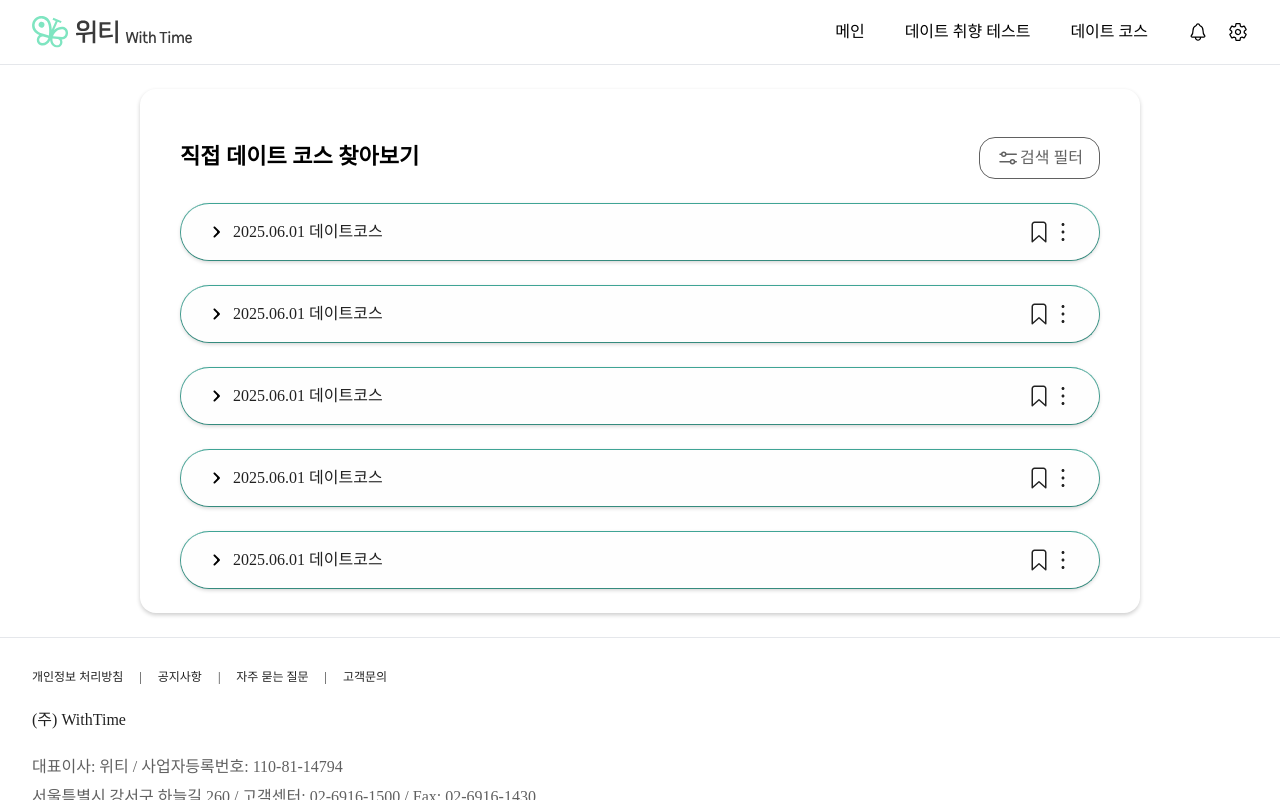
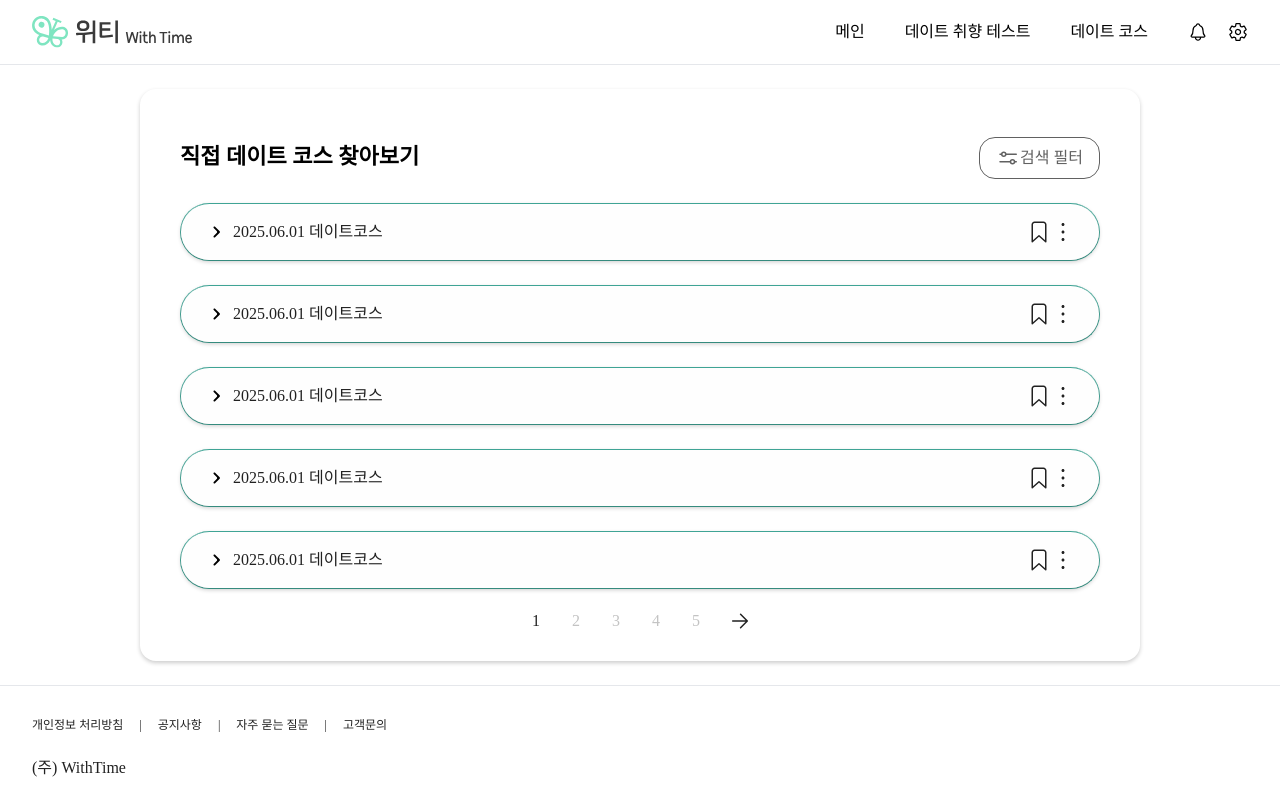
Before and after one commit to WithTime12/WithTimeFE, a React (Vite) app: page /findCourse in a window 1280 px wide. Built offline with nearby package versions, Linux system fonts and the light colour scheme; no server answers.

Commit message:
feat: 네비게이터 구현 완료

```diff
--- /dev/null
+++ b/src/components/common/navigator.tsx
@@ -0,0 +1,43 @@
+import ArrowBack from '@/assets/icons/default_arrows/arrow_back.svg?react';
+import ArrowForward from '@/assets/icons/default_arrows/arrow_forward.svg?react';
+
+type TNavigatorProps = {
+    current: number; // 현재 페이지 번호 (1부터 시작)
+    end: number; // 전체 페이지 수
+    onClick: (page: number) => void;
+};
+
+export default function Navigator({ current, end, onClick }: TNavigatorProps) {
+    const groupSize = 5; // 한 번에 보여줄 페이지 수
+    const groupStart = Math.floor((current - 1) / groupSize) * groupSize + 1;
+    const groupEnd = Math.min(groupStart + groupSize - 1, end);
+
+    const pages = [];
+    for (let i = groupStart; i <= groupEnd; i++) {
+        pages.push(i);
+    }
+
+    return (
+        <div className="flex gap-2 justify-center items-center mt-4">
+            {groupStart > 1 && (
+                <button onClick={() => onClick(groupStart - 1)} className="px-2">
+                    <ArrowBack stroke="#212121" />
+                </button>
+            )}
+            {pages.map((page) => (
+                <button
+                    key={page}
+                    onClick={() => onClick(page)}
+                    className={`px-3 py-1 rounded ${current === page ? 'text-default-gray-800' : 'text-default-gray-500'}`}
+                >
+                    {page}
+                </button>
+            ))}
+            {groupEnd < end && (
+                <button onClick={() => onClick(groupEnd + 1)} className="px-2">
+                    <ArrowForward stroke="#212121" />
+                </button>
+            )}
+        </div>
+    );
+}
--- a/src/components/dateCourse/dateCourse.tsx
+++ b/src/components/dateCourse/dateCourse.tsx
@@ -7,8 +7,8 @@ import BookmarkBlank from '@/assets/icons/Bookmark_Blank.svg?react';
 import KeyboardArrowDown from '@/assets/icons/keyboard_arrow_down_False.svg?react';
 import More from '@/assets/icons/more_False.svg?react';
 
-function DateCourse() {
-    const [open, setOpen] = useState(false);
+function DateCourse({ defaultOpen = false }: { defaultOpen?: boolean }) {
+    const [open, setOpen] = useState(defaultOpen || false);
 
     const clickBookmark = () => {
         console.log('북마크 해제');
--- /dev/null
+++ b/src/components/dateCourse/dateCourseLoading.tsx
@@ -0,0 +1,18 @@
+import LoadingLogo from '@/assets/withTimeLogo/loadingLogo.svg?react';
+import Logo from '@/assets/withTimeLogo/logo_Blank.svg?react';
+
+export default function DateCourseLoading() {
+    return (
+        <div className="flex flex-col z-1000 top-0 bg-default-gray-100 items-center justify-center w-[100vw] h-[100vh] absolute">
+            <div className="font-heading1 text-center">
+                Madeleine님만의
+                <br />
+                데이트 코스 만드는 중...
+            </div>
+            <div className="relative flex justify-center w-full h-[300px]">
+                <Logo className="self-center absolute animate-blink" width={263} height={231} />
+                <LoadingLogo className="self-center" width={263} height={231} />
+            </div>
+        </div>
+    );
+}
--- a/src/components/dateCourse/dateCourseSearchFilterOption.tsx
+++ b/src/components/dateCourse/dateCourseSearchFilterOption.tsx
@@ -122,8 +122,8 @@ export default function DateCourseSearchFilterOption({ options, type, value, onC
 
                 {type === 'time' && (
                     <div className="flex flex-col gap-4 justify-center items-center w-full">
-                        <div className="flex gap-8 items-center w-fit flex-wrap sm:flex-nowrap rounding-32 border-[2px] border-primary-500 py-[16px] px-[32px]">
-                            <div className="relative flex" onClick={handleDateClick}>
+                        <div className="flex gap-3 items-center w-fit flex-nowrap sm:flex-nowrap rounding-32 border-[2px] border-primary-500 py-[16px] px-[32px]">
+                            <div className="relative flex gap-[4px]" onClick={handleDateClick}>
                                 <Calendar stroke="#000000" />
                                 <div className="cursor-pointer font-heading3 text-default-gray-800">{date}</div>
 
--- a/src/index.css
+++ b/src/index.css
@@ -122,6 +122,20 @@ li {
   .shadow-default {
     box-shadow: 0px 2px 4px 0px rgba(0, 0, 0, 0.2);
   }
+
+  .animate-blink {
+    animation: blink 1.5s ease-in-out infinite;
+  }
+}
+
+@keyframes blink {
+  0%, 100% {
+    opacity: 0;
+  }
+
+  50% {
+    opacity: 1;
+  }
 }
 
 input:-webkit-autofill,
--- a/src/pages/CoursePage.tsx
+++ b/src/pages/CoursePage.tsx
@@ -1,6 +1,8 @@
+import { useState } from 'react';
 import { useNavigate } from 'react-router-dom';
 
 import { MODAL_TYPES } from '@/components/common/modalProvider';
+import Navigator from '@/components/common/navigator';
 import DateCourse from '@/components/dateCourse/dateCourse';
 
 import FileTray from '@/assets/icons/file_tray_empty_Fill.svg?react';
@@ -10,6 +12,7 @@ import useModalStore from '@/store/useModalStore';
 export default function Course() {
     const navigate = useNavigate();
     const { openModal } = useModalStore();
+    const [current, setCurrent] = useState(1);
     return (
         <div className="flex flex-col justify-center items-center w-full">
             <div className="flex w-[1000px] max-w-[80vw] flex-col py-[24px] gap-[64px]">
@@ -45,6 +48,7 @@ export default function Course() {
                         <DateCourse />
                         <DateCourse />
                     </div>
+                    <Navigator current={current} end={14} onClick={setCurrent} />
                 </div>
             </div>
         </div>
--- a/src/pages/FindDateCourse.tsx
+++ b/src/pages/FindDateCourse.tsx
@@ -1,4 +1,7 @@
+import { useState } from 'react';
+
 import { MODAL_TYPES } from '@/components/common/modalProvider';
+import Navigator from '@/components/common/navigator';
 import DateCourse from '@/components/dateCourse/dateCourse';
 
 import Filter from '@/assets/icons/filter_Blank.svg?react';
@@ -6,9 +9,10 @@ import useModalStore from '@/store/useModalStore';
 
 function FindDateCourse() {
     const { openModal } = useModalStore();
+    const [current, setCurrent] = useState(1);
 
     return (
-        <div className="w-full flex justify-center items-center flex-col h-[100%]">
+        <div className="w-full flex justify-center items-center flex-col h-fit">
             <div className="flex w-[1000px] max-w-[80vw] flex-col py-[24px] gap-[64px]">
                 <div className="flex flex-col shadow-default rounding-16 px-[40px] py-[24px]">
                     <div className="flex w-full gap-[16px] flex-col items-center py-[24px] sm:flex-row sm:justify-between sm:items-center">
@@ -28,6 +32,7 @@ function FindDateCourse() {
                         <DateCourse />
                         <DateCourse />
                     </div>
+                    <Navigator current={current} end={14} onClick={setCurrent} />
                 </div>
             </div>
         </div>
--- a/src/pages/MakeCourseResult.tsx
+++ b/src/pages/MakeCourseResult.tsx
@@ -1,4 +1,5 @@
 import DateCourse from '@/components/dateCourse/dateCourse';
+import DateCourseLoading from '@/components/dateCourse/dateCourseLoading';
 
 import Button from '../components/common/Button';
 
@@ -6,6 +7,10 @@ import Reload from '@/assets/icons/arrow_spin.svg?react';
 import Logo from '@/assets/withTimeLogo//logo_Blank.svg?react';
 
 export default function MakeCourseResult() {
+    const isLoading = false;
+    if (isLoading) {
+        return <DateCourseLoading />;
+    }
     return (
         <div className="flex w-full justify-center items-center min-h-[66vh] p-[40px]">
             <div className="flex-col flex h-fit max-w-[95vw] w-[1000px] shadow-default rounding-16 px-[10px] sm:px-[40px] py-[24px] shadow-default">
@@ -14,7 +19,7 @@ export default function MakeCourseResult() {
                     <Logo className="w-[41px] h-[36px]" />
                 </div>
                 <div className="flex flex-col gap-[24px] ">
-                    <DateCourse />
+                    <DateCourse defaultOpen={true} />
                 </div>
                 <Button size="big-16" variant="mint" className="flex mt-[40px] self-center px-[32px] items-center gap-[8px]">
                     <Reload />
--- a/src/pages/MakeCourseStep.tsx
+++ b/src/pages/MakeCourseStep.tsx
@@ -17,10 +17,10 @@ interface IQuestion {
     type: 'choice' | 'search' | 'time' | 'choices' | 'keyword';
 }
 
-const TOTAL_QUESTIONS = 7;
+const TOTAL_QUESTIONS = 8;
 
 const Questions: IQuestion[] = Array.isArray(DateCourseQuestion)
-    ? DateCourseQuestion.slice(0, TOTAL_QUESTIONS).map((q) => ({
+    ? DateCourseQuestion.slice(0, TOTAL_QUESTIONS - 1).map((q) => ({
           ...q,
           type: q.type as IQuestion['type'],
       }))
@@ -44,7 +44,8 @@ export default function MakeCourseStep() {
     const question = Questions[currentStep - 1];
 
     useEffect(() => {
-        window.scrollTo(0, 0);
+        document.documentElement.scrollTo({ top: 0 }); // <html>
+        document.body.scrollTo({ top: 0 }); // <body>
     }, [currentStep]);
 
     const handlePrev = () => {
@@ -61,7 +62,7 @@ export default function MakeCourseStep() {
 
         if (!isValid) return;
 
-        if (currentStep < TOTAL_QUESTIONS) {
+        if (currentStep < TOTAL_QUESTIONS - 1) {
             navigate(`/makeCourse/${currentStep + 1}`);
         } else {
             navigate('/makeCourse/result');
@@ -100,7 +101,7 @@ export default function MakeCourseStep() {
                     value={answers[currentStep - 1]}
                     onChange={setAnswer}
                 />
-                <div className="mt-[160px] flex w-full items-center justify-center">
+                <div className="mt-[120px] flex w-full items-center justify-center">
                     <Button
                         className="w-fit px-[100px] items-center self-center"
                         onClick={handleNext}
```
Also changed, not shown: src/assets/withTimeLogo/loadingLogo.svg (added).
